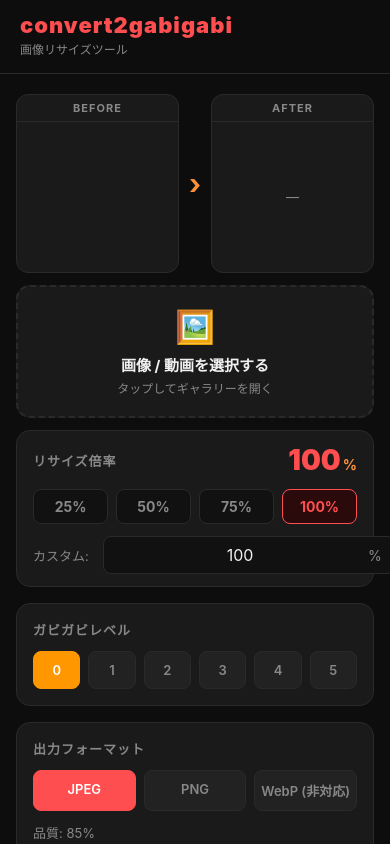
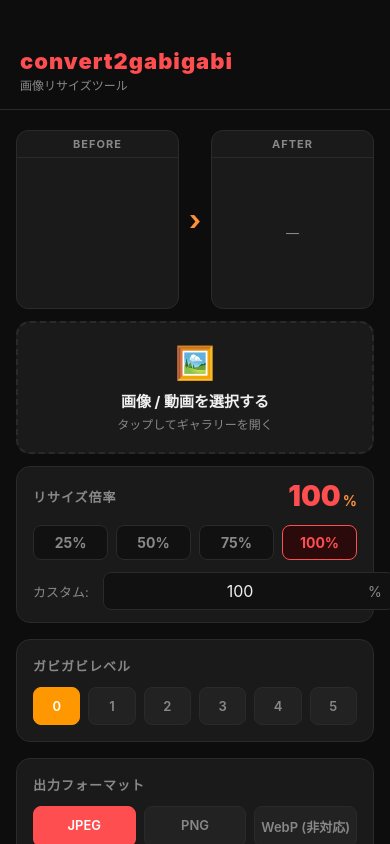
Before and after one commit to eisei-komiya/convert2gabigabi, a React Native app in the folder app/: screen /Main in a window 390 px wide. Built offline with nearby package versions, Linux system fonts and the light colour scheme.

Commit message:
fix: ヘッダーpaddingTopを48に増やしてステータスバー被り解消
Fixes #74

```diff
--- a/app/src/screens/MainScreen.tsx
+++ b/app/src/screens/MainScreen.tsx
@@ -729,7 +729,7 @@ const styles = StyleSheet.create({
 
   /* header */
   header: {
-    paddingTop: 12,
+    paddingTop: 48,
     paddingBottom: 16,
     paddingHorizontal: 20,
     borderBottomWidth: 1,
```
